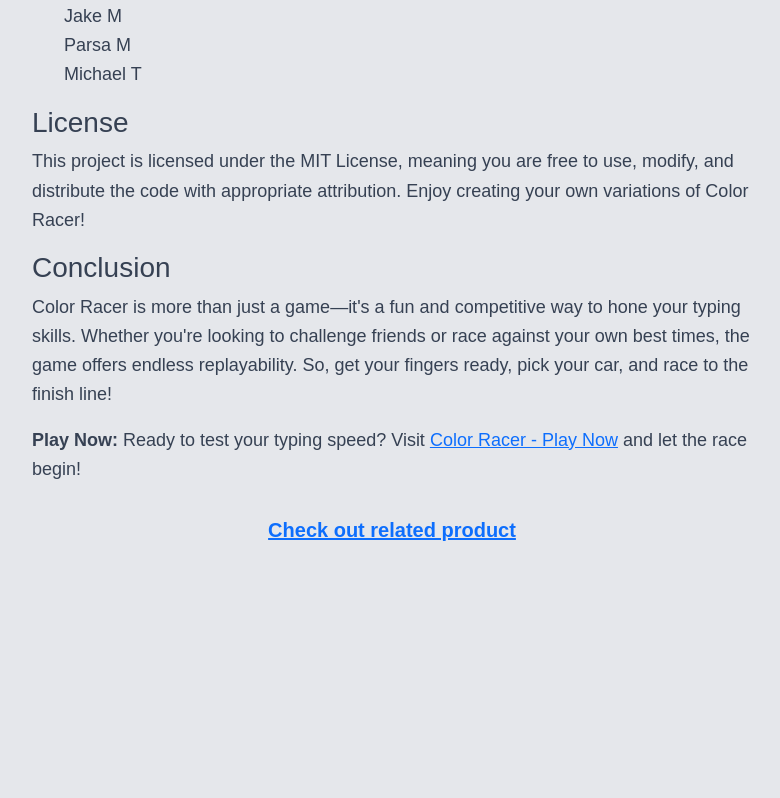
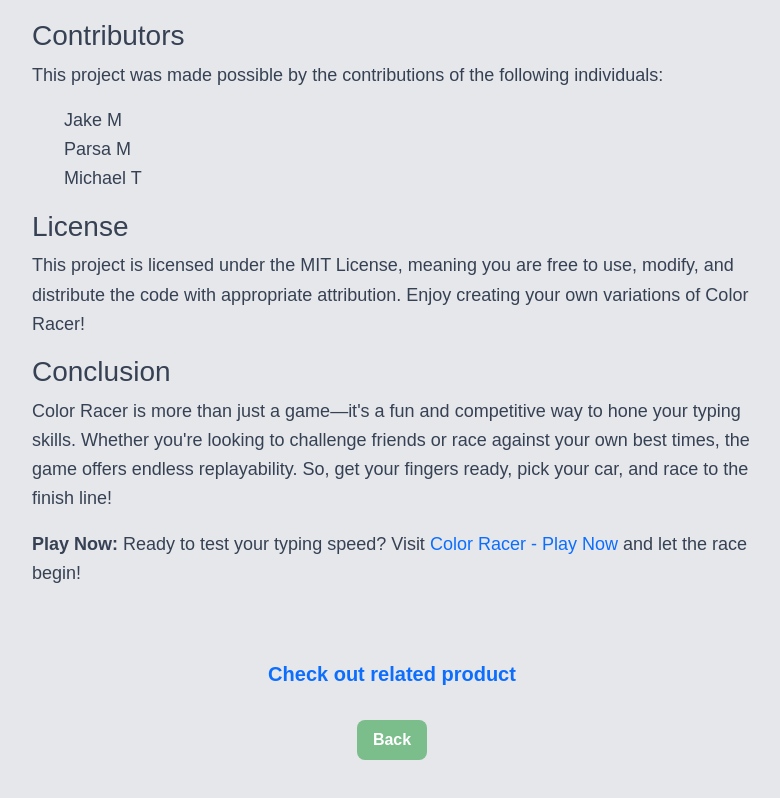
Before and after one commit to jake-magri/React-Portfolio, a Next.js app: page /blogs/color-racer in a window 1280 px wide. Shown: the part 3035-3833 px from the top of the page, without its empty margins (248-1028 px from the left). Before the commit the page ends 3579 px from the top, so only its background shows below. Built offline with nearby package versions, Linux system fonts and the light colour scheme.

Commit message:
added tailwind margin to articles and back button at bottom of blog pages

```diff
--- a/src/components/AboutMe.js
+++ b/src/components/AboutMe.js
@@ -3,7 +3,7 @@ import styles from './AboutMe.module.css'; // Update your CSS to use module-base
 
 export default function AboutMe() {
   return (
-    <div className="container">
+    <div className="container mt-23">
       <div className="row about-cards">
         {/* About section */}
         <div className="col about-text-card">
--- a/src/components/Blog-Page/Blog.js
+++ b/src/components/Blog-Page/Blog.js
@@ -5,7 +5,7 @@ import styles from './Blog.module.css'; // Assuming you're using CSS Modules for
 
 export default function Blogs() {
   return (
-    <div>
+    <div className='mt-8 sm:mt-12 md:mt-16 lg:mt-20 mx-4 sm:mx-6 mb-8'>
       <h1 className={styles.blogHeader}>Blogs</h1>
       <p className={`${styles.blogHeader__p} text-lg`}>
         A collection of my thoughts, insights, and explorations in technology and innovation.
--- a/src/components/Blog-Page/BlogPost.js
+++ b/src/components/Blog-Page/BlogPost.js
@@ -3,6 +3,7 @@ import { useRouter } from 'next/router';
 import { blogData } from '../../data/blogData'; // Adjust the path as necessary
 import Image from 'next/image';
 import styles from './BlogPost.module.css'; // Assuming you are using CSS modules for styles
+import Link from 'next/link';
 
 export default function BlogPost() {
   const router = useRouter();
@@ -20,7 +21,7 @@ export default function BlogPost() {
   }
 
   return (
-    <div className="max-w-3xl mx-auto px-4 space-y-8">
+    <div className="flex flex-col justify-center max-w-3xl mx-auto px-4 space-y-8 mt-8 sm:mt-12 md:mt-16 lg:mt-20 mx-4 sm:mx-6 mb-28">
       <h1 className="text-3xl font-bold text-gray-800">{blog.title}</h1>
       <div className={styles.imageContainer}>
         <Image
@@ -45,6 +46,12 @@ export default function BlogPost() {
           Check out related product
         </a>
       </div>
+      <div className='flex flex-col justify-center'>
+      <Link href='/blogs' className='flex justify-center'><button className={styles['back-button']}>
+        Back
+      </button>
+      </Link>
+      </div>
     </div>
   );
 }
--- a/src/components/Blog-Page/BlogPost.module.css
+++ b/src/components/Blog-Page/BlogPost.module.css
@@ -0,0 +1,20 @@
+.back-button {
+    display: inline-block;
+    padding: 0.5rem 1rem;
+    background-color: #7cbd8c;
+    border-radius: 0.5rem;
+    font-size: 1rem;
+    font-weight: 600;
+    text-decoration: none;
+    color: white;
+    transition: background-color 200ms ease, transform 200ms ease;
+  }
+
+  .back-button:hover {
+    background-color: #94cfa3;
+    transform: translateY(-0.1rem);
+  }
+
+  .back-button:active {
+    transform: translateY(0);
+  }
--- a/src/components/Projects-Page/Projects.js
+++ b/src/components/Projects-Page/Projects.js
@@ -12,7 +12,7 @@ import weatherDashboardImage from '../../../public/images/weather-dashboard.png'
 
 export default function Projects() {
   return (
-    <div>
+    <div className='mt-8 sm:mt-12 md:mt-16 lg:mt-20 mx-4 sm:mx-6 mb-8'>
       <h1 className={styles.portfolioHeader}>Portfolio</h1>
       <p className={`${styles.portfolioHeaderP} text-lg`}>
         A curated selection of my latest work, where creativity meets innovation.
--- a/src/components/Resources.js
+++ b/src/components/Resources.js
@@ -70,7 +70,7 @@ export default function Resources() {
   ];
 
   return (
-    <div className="max-w-5xl mx-auto px-4 pb-12">
+    <div className="max-w-5xl mx-auto px-4 pb-12 mt-8 sm:mt-12 md:mt-16 lg:mt-20 mx-4 sm:mx-6 mb-8">
       <h1 className="text-4xl font-semibold text-center text-gray-800 mb-6">
         Recommended Tools & Resources
       </h1>
--- a/src/components/Resume.js
+++ b/src/components/Resume.js
@@ -2,7 +2,7 @@ import styles from './Resume.module.css';
 
 export default function Resume() {
   return (
-    <div className={styles['resume-main-container']}>
+    <div className={styles['resume-main-container'] + ' mt-8 sm:mt-12 md:mt-16 lg:mt-20 mx-4 sm:mx-6 mb-8'} >
       <h1 className={styles['resume-header']}>Resume</h1>
 
       <div className={styles['skills-link']}>
--- a/src/styles/App.css
+++ b/src/styles/App.css
@@ -60,3 +60,7 @@ button:hover {
     transform: scale(1.05);
     border-radius: 10px;
     }
+
+a {
+    text-decoration: none;
+}
```
Also changed, not shown: src/components/AboutMe.module.css (+11 -0 lines).
